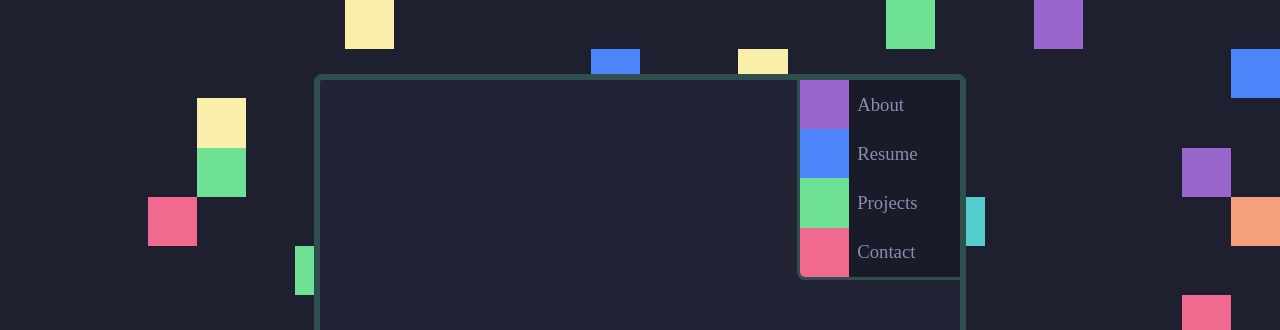
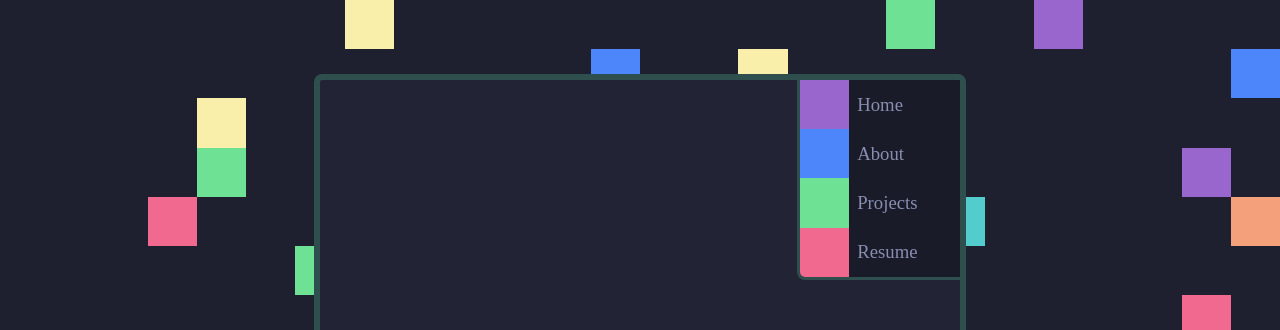
Before and after one commit to Camleaf/personal-website, a React (Vite) app: page / in a window 1280 px wide. Shown: the top 330 px of the page. Built offline with nearby package versions, Linux system fonts and the light colour scheme; a web font is replaced by a local one.

Commit message:
Progress save. A lot of init done on refresh

```diff
--- a/src/Layout.tsx
+++ b/src/Layout.tsx
@@ -1,5 +1,4 @@
 import {
-    BrowserRouter as Router,
     Routes,
     Route,
 } from "react-router-dom";
@@ -17,11 +16,9 @@ function Layout() {
                 // Add line below back once snake animation is done
                 className="term-wrapper">
                 <Nav />
-                <Router>
-                    <Routes>
-                        <Route path="/*" element={<Home/>}/>
-                    </Routes>
-                </Router>
+                <Routes>
+                    <Route path="/*" element={<Home/>}/>
+                </Routes>
 
             </div>
         </>
--- a/src/components/background/Background.tile.ts
+++ b/src/components/background/Background.tile.ts
@@ -18,10 +18,10 @@ export type tileDimensionData = {
     maxFitY:number,
     maxFitX:number,
     sidelength:string, // sideLength and yOffset are stored in terms of rem
-    yOffset:string,
+    intsidelength:number,
 }
 
-const getRem = ():number => parseFloat(getComputedStyle(document.documentElement).fontSize);
+export const getRem = ():number => parseFloat(getComputedStyle(document.documentElement).fontSize);
 
 
 export const getTileDimensions = (width:number, height:number):tileDimensionData => {
@@ -37,14 +37,11 @@ export const getTileDimensions = (width:number, height:number):tileDimensionData
     // first we calculate how many blocks we can fit with a sidelength of 3rem, then do a minor adjustment to make it look perfect by shifting the sidelength
     const sidelength = tileTrialSidelength + ((remWidth - (tileTrialSidelength * maxFitX))/maxFitX);
 
-    // To make the y centred, we calculate the yoffset the same way as avbove but without adding the trialsidelength again
-    const yOffset = remHeight - (tileTrialSidelength * maxFitY);
-
     return {
         maxFitX: maxFitX,
         maxFitY: maxFitY,
         sidelength: sidelength + 'rem',
-        yOffset: yOffset + 'rem'
+        intsidelength: sidelength,
     };
 }
 
--- a/src/components/navbar/Nav.css
+++ b/src/components/navbar/Nav.css
@@ -1,7 +1,7 @@
 
 
 
-.navbar-head {
+.navbar-wrapper {
     position:absolute;
     right:0;
     width:10rem;
@@ -29,3 +29,12 @@
     transition: ease-in-out 200ms;
     cursor:pointer;
 }
+
+.refresh-wrapper {
+    position:absolute;
+    pointer-events:none;
+    top:0;
+    left:0;
+    width:100%;
+    height:100%;
+}
--- /dev/null
+++ b/src/components/navbar/Nav.refresh.ts
@@ -0,0 +1,21 @@
+import { getRem } from "../background/Background.tile.ts";
+
+export type dimensionObject = {
+    maxFitX:number,
+    maxFitY:number,
+}
+
+// Generates the maximum amount of blocks of sidelength `sidelength` rem that can fit into width px and height px.
+// This function is distinct from the getTileDimensions function in Background.tile.ts as that finds the sidelength as a part of it, and this has a sidelength passed into it.
+export const generateMaxFit = (width:number,height:number, sidelength:number):dimensionObject => {
+    const remWidth:number = width / getRem();
+    const remHeight:number = height / getRem();
+
+    const maxFitY = Math.ceil(remHeight / sidelength);
+    const maxFitX = Math.ceil(remWidth / sidelength);
+
+    return {
+        maxFitX:maxFitX,
+        maxFitY:maxFitY
+    }
+}
--- a/src/components/navbar/Nav.switch.ts
+++ b/src/components/navbar/Nav.switch.ts
@@ -1,4 +1,5 @@
 import { colours } from "../background/Background.tile.ts";
+import { type NavigateFunction } from "react-router-dom";
 
 export type page = {
     name:string,
@@ -6,8 +7,17 @@ export type page = {
 }
 
 export const pages:page[] = [
-    {name:"About", colour:colours[0]},
-    {name:"Resume", colour:colours[1]},
+    {name:"Home", colour:colours[0]},
+    {name:"About", colour:colours[1]},
     {name:"Projects", colour:colours[2]},
-    {name:"Contact", colour:colours[3]},
+    {name:"Resume", colour:colours[3]},
 ];
+
+
+export const switchPage = (name:string, navigate:NavigateFunction) => {
+        if (name === "Home") {
+            navigate('/');
+        } else {
+            navigate(name.toLowerCase());
+        }
+    }
--- a/src/components/navbar/Nav.tsx
+++ b/src/components/navbar/Nav.tsx
@@ -1,13 +1,17 @@
-import { useState, useEffect } from "react";
+import { useState, useEffect, useRef } from "react";
+import { useNavigate } from "react-router-dom";
 import { getTileDimensions } from "../background/Background.tile.ts";
 import type { tileDimensionData } from "../background/Background.tile.ts";
 import Tile from "../background/Tile.tsx";
-import { pages, type page } from "./Nav.switch.ts";
+import Refresh from "./Refresh.tsx";
+import { switchPage, pages, type page } from "./Nav.switch.ts";
 import "./Nav.css";
 // Holds the navbar and page-switch animation handlers
 function Nav() {
-    // Testing comment
     const [dimensionData, setDimensionData] = useState<tileDimensionData>();
+    const navigate = useNavigate(); // We need to define useNavitate inside the component file, but can pass it off to the .ts accessory once we define it
+
+    const refreshRef = useRef<HTMLDivElement>(null);
 
     useEffect(()=>{
         setDimensionData(getTileDimensions(window.innerWidth,window.innerHeight));
@@ -16,17 +20,18 @@ function Nav() {
         window.addEventListener('resize',()=>{
             setDimensionData(getTileDimensions(window.innerWidth, window.innerHeight));
         });
-        console.log(dimensionData);
     },[])
 
 
     return (
         <>
-            <div className="navbar-head">
+            <div className="refresh-wrapper" ref={refreshRef}> {(dimensionData)?<Refresh sidelength={dimensionData.intsidelength} refreshRef={refreshRef}/>:<></>} </div>
+            <div className="navbar-wrapper">
                     {(dimensionData) ? pages.map((page:page, index:number)=>( // If dimensionData loaded then display the navbar
                         // Each navbar item has a colour and name attached.
                         <div className="navbar-item"
                             key={index}
+                            onClick={()=>{switchPage(page.name, navigate)}}
                             style={{"--sidelength":dimensionData.sidelength} as React.CSSProperties}
                         >
 
--- /dev/null
+++ b/src/components/navbar/Refresh.tsx
@@ -0,0 +1,38 @@
+import { useEffect, useState, type RefObject } from "react";
+import { generateMaxFit, type dimensionObject } from "./Nav.refresh.ts";
+// The function which creates and manages the svg animations
+function Refresh(props:{sidelength:number, refreshRef:RefObject<HTMLDivElement|null>}){
+
+    const [maxFit, setMaxFit] = useState<dimensionObject>();
+
+    useEffect(()=>{
+
+        if (props.refreshRef.current){setMaxFit(
+             generateMaxFit(props.refreshRef.current.clientWidth, props.refreshRef.current.clientHeight, props.sidelength)
+        )};
+
+
+
+        window.addEventListener('resize',()=>{ // Always gotta rebuild stuff on resize
+            if (props.refreshRef.current){setMaxFit(
+                generateMaxFit(props.refreshRef.current.clientWidth, props.refreshRef.current.clientHeight, props.sidelength)
+            )};
+
+        });
+
+
+
+
+    },[]);
+
+    useEffect(()=>{console.log(maxFit)},[maxFit])
+
+    return (
+        <>
+
+        </>
+    )
+}
+
+
+export default Refresh;
--- a/src/main.tsx
+++ b/src/main.tsx
@@ -1,10 +1,13 @@
 import { StrictMode } from 'react';
 import { createRoot } from 'react-dom/client';
+import { BrowserRouter as Router } from "react-router-dom";
 import './index.css';
 import Layout from './Layout';
 
 createRoot(document.getElementById('root')!).render(
   <StrictMode>
-    <Layout />
+    <Router>
+        <Layout />
+    </Router>
   </StrictMode>,
 )
```
